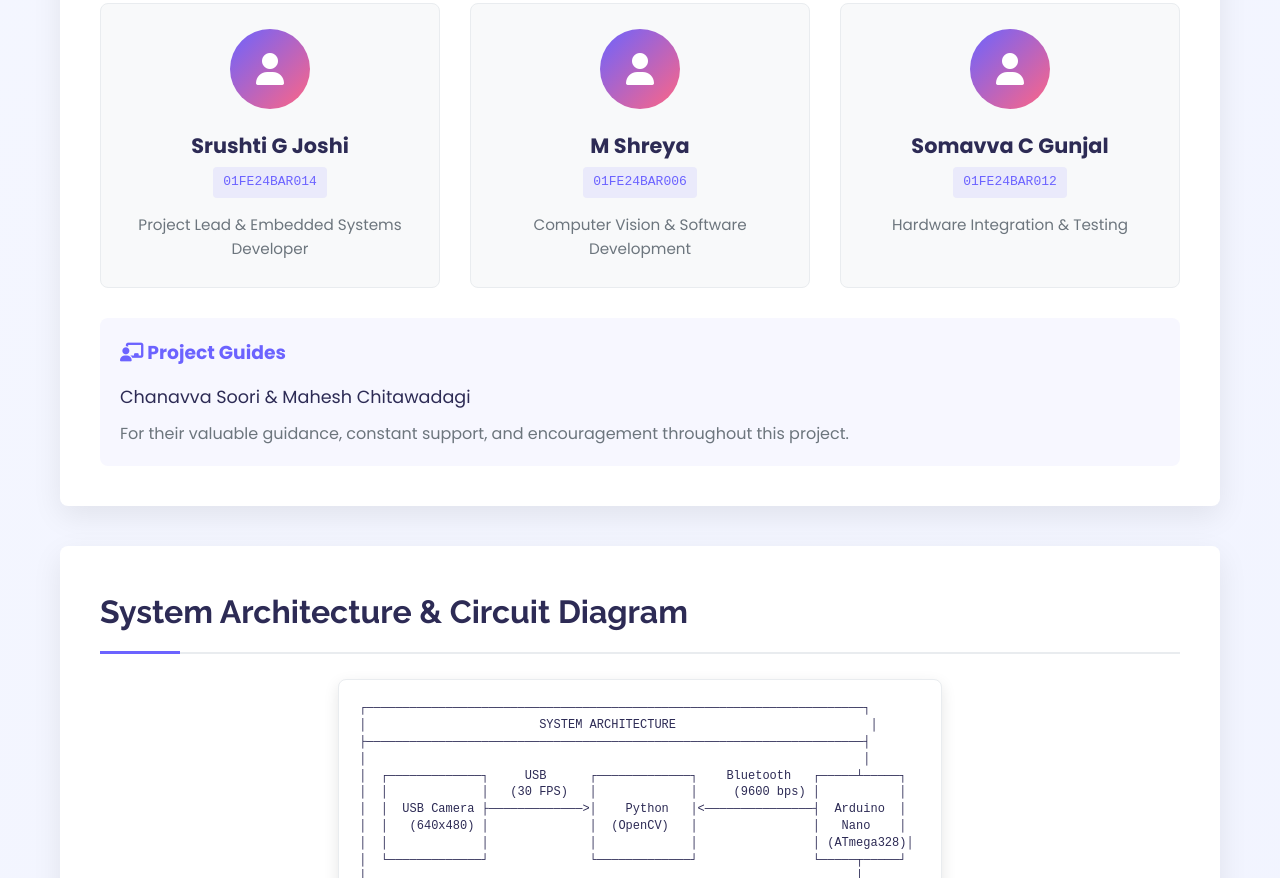
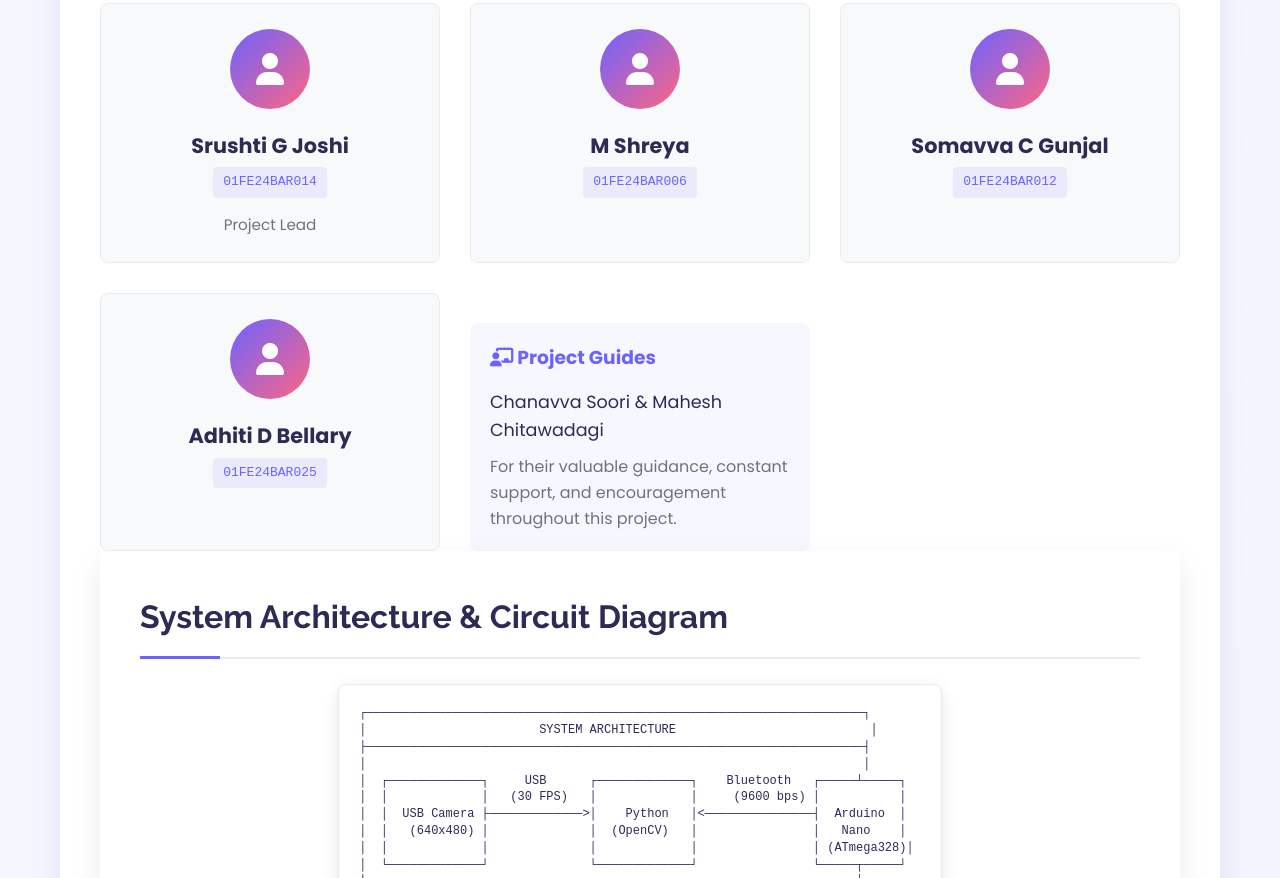
Before and after one commit to srushtigjoshi07/mechatronicsSem3.git.io, a plain HTML site: page index.html in a window 1280 px wide. Shown: the part 1142-2020 px from the top of the page. Drawn offline with Linux system fonts and the light colour scheme.

Commit message:
Update index.html

```diff
--- a/index.html
+++ b/index.html
@@ -510,11 +510,11 @@
                 </div>
                 <div class="metadata-item">
                     <i class="fas fa-university"></i>
-                    <span>Engineering Program, Kochi, Kerala</span>
+                    <span>KLE TECHNOLOGICAL UNIVERSITY</span>
                 </div>
                 <div class="metadata-item">
                     <i class="fas fa-microchip"></i>
-                    <span>Embedded Systems & Computer Vision</span>
+                    <span>MECHATRONICS</span>
                 </div>
             </div>
         </div>
@@ -540,7 +540,7 @@
                     </div>
                     <h3 class="team-name">Srushti G Joshi</h3>
                     <div class="team-usn">01FE24BAR014</div>
-                    <p class="team-role">Project Lead & Embedded Systems Developer</p>
+                    <p class="team-role">Project Lead </p>
                 </div>
 
                 <div class="team-card">
@@ -549,7 +549,7 @@
                     </div>
                     <h3 class="team-name">M Shreya</h3>
                     <div class="team-usn">01FE24BAR006</div>
-                    <p class="team-role">Computer Vision & Software Development</p>
+
                 </div>
 
                 <div class="team-card">
@@ -558,8 +558,16 @@
                     </div>
                     <h3 class="team-name">Somavva C Gunjal</h3>
                     <div class="team-usn">01FE24BAR012</div>
-                    <p class="team-role">Hardware Integration & Testing</p>
+
+
                 </div>
+                <div class="team-card">
+                    <div class="team-icon">
+                        <i class="fas fa-user"></i>
+                    </div>
+                    <h3 class="team-name">Adhiti D Bellary</h3>
+                    <div class="team-usn">01FE24BAR025</div>
+
             </div>
 
             <div class="guides-section">
```
